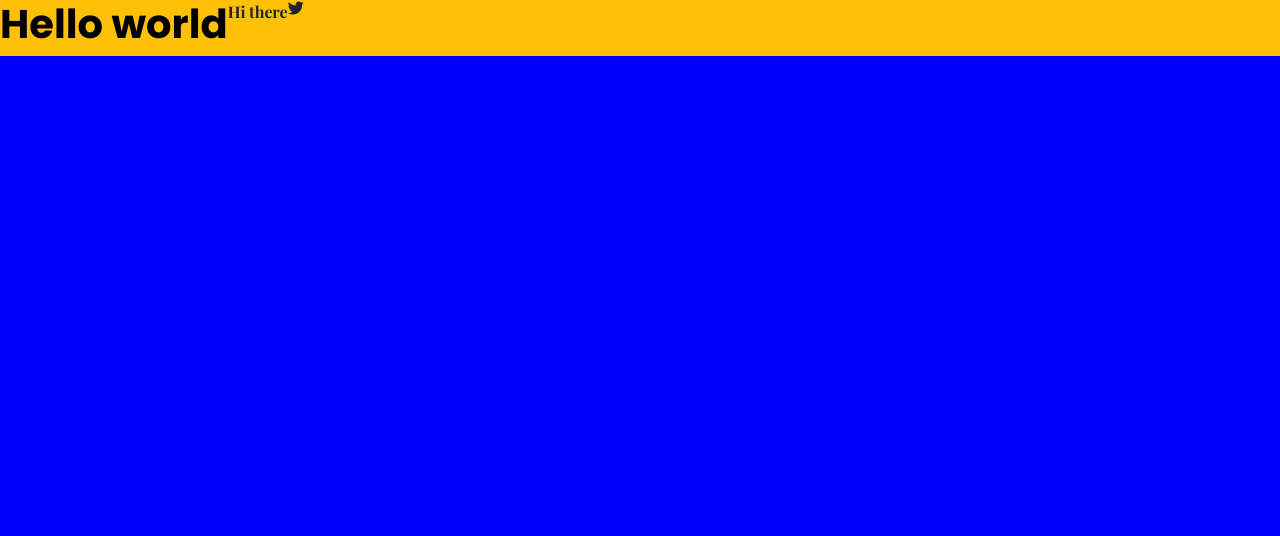
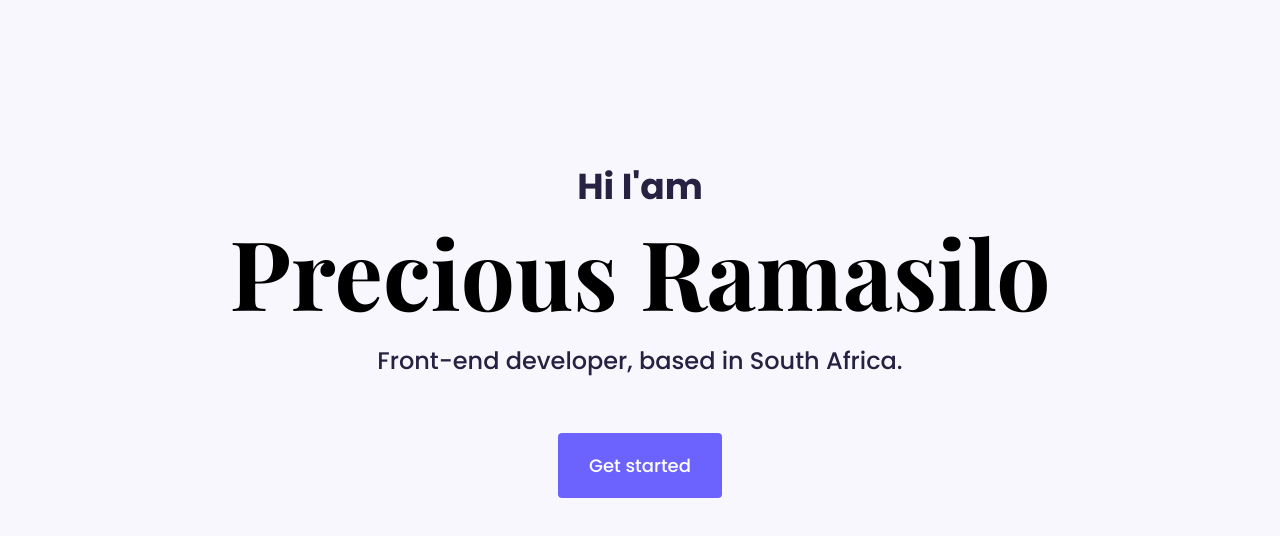
Before and after one commit to Ramasilo/portfolio-project, a plain HTML site: page index.html in a window 1280 px wide. Drawn offline with nearby package versions, Linux system fonts and the light colour scheme.

Commit message:
Added the HTML and CSS of hero homepage

```diff
--- a/index.html
+++ b/index.html
@@ -19,10 +19,13 @@
     <title>Document</title>
 </head>
 <body>
-    <div class=" d-flex bg-warning">
-      <h1> Hello world</h1>
-      <p>Hi there</p>
-      <i class="fa-brands fa-twitter"></i>
-    </div>
+   <div class="hero">
+    <p>Hi I'am</p>
+    <h1>Precious Ramasilo</h1>
+    <h2 class="mb-5">Front-end developer, based in South Africa.</h2>
+    <div>
+    <a href="#" class="btn btn-branding">Get started</a>
+  </div>
+   </div>
 </body>
 </html>
--- a/src/styles.css
+++ b/src/styles.css
@@ -1,15 +1,52 @@
-
-body {
-  background-color: blue;
+:root {
+  --primary-color: #F9F7FE;
+  --secondary-color:#272142;
+  --branding-color:#6C63FF;
+  --heading-font-family:"Playfair Display", serif ;
+  --default-font-family:"Poppins", sans-serif;
 }
+ body {
+  font-family: var(--default-font-family) ;
+ }
 
 h1 {
-  font-family: "Poppins", sans-serif ;
+  font-family: var(--heading-font-family) ;
+  font-size: 96px;
+  font-weight: 700;
   font-weight: bold;
   color: black;
 }
 
 p {
-  font-family: "Playfair Display", serif ;
+
   font-weight: normal;
 }
+
+.hero {
+  background-color: var(--primary-color);
+  text-align: center;
+  padding: 160px 20px;
+}
+
+.hero p {
+  font-size: 36px;
+  font-weight: 700;
+  color:var(--secondary-color) ;
+  margin: 0;
+}
+
+.hero h2 {
+  font-size: 24px;
+  font-weight: 400;
+  color: var(--secondary-color);
+  line-height: 2;
+}
+
+.btn-branding {
+  background: var(--branding-color) ;
+  color: #FFF;
+  font-size: 18px;
+  line-height: 27px;
+  padding: 18px 30px;
+  border-radius: 4px;
+}
```
